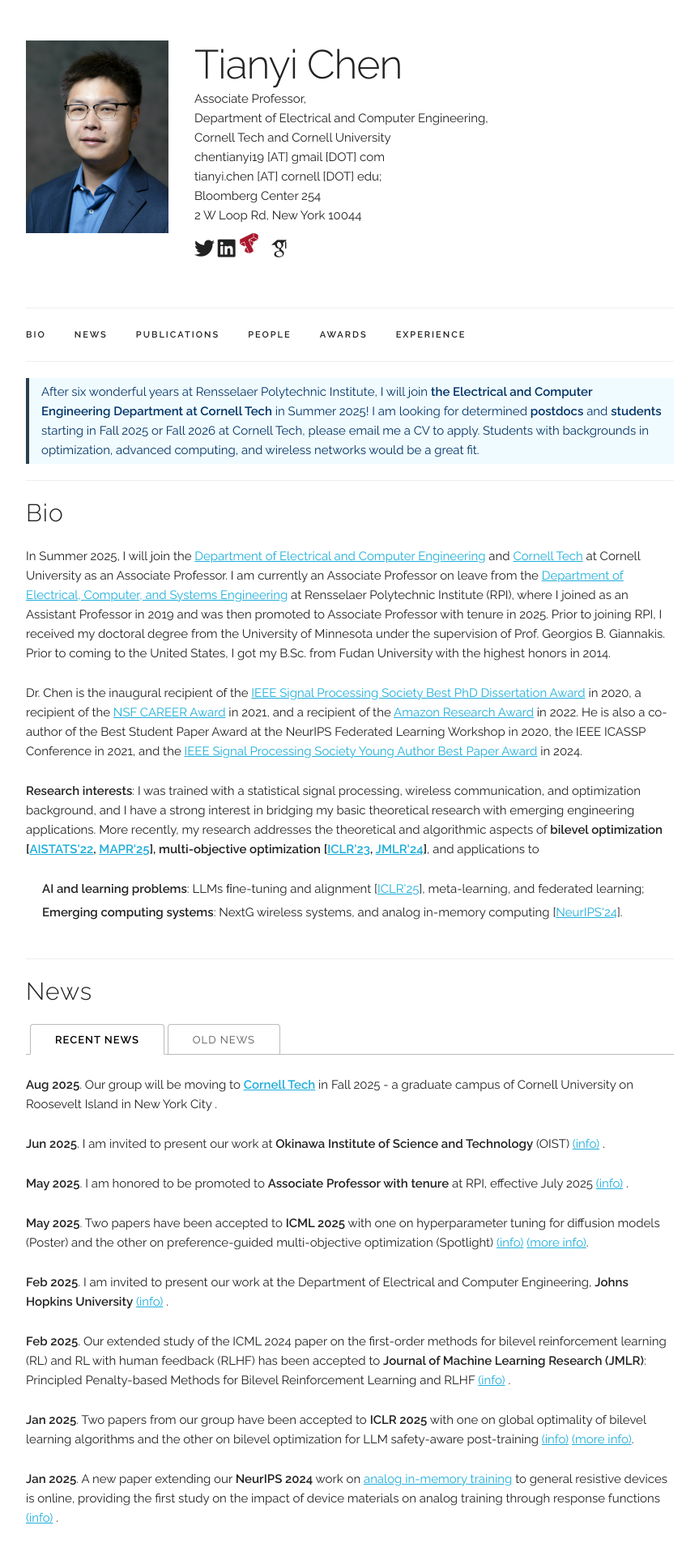
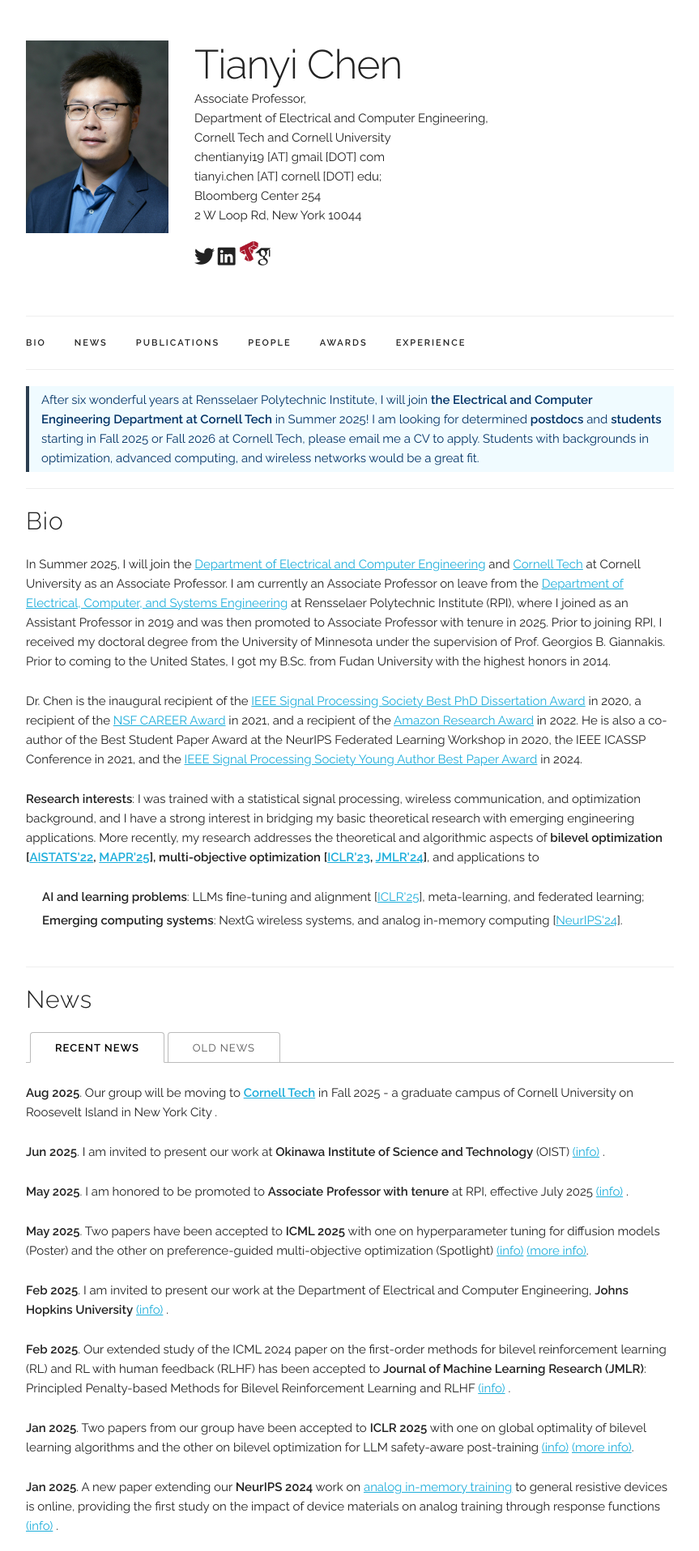
Before and after one commit to chentianyi1991/chentianyi1991.github.io, a Jekyll site: the page built from index.html, in a window 1280 px wide. Shown: the top 1916 px of the page at 81% size, without its empty margins (208-1071 px from the left). Built offline with Jekyll 4.4.1, drawn with Linux system fonts in a browser that asks for light colours; some web fonts are replaced; comment, search, counter and statistics services are not loaded.

Commit message:
Update default.html

```diff
--- a/_layouts/default.html
+++ b/_layouts/default.html
@@ -87,9 +87,10 @@
                 <i class="fa-brands fa-linkedin fa-lg" style="font-size: 25px; padding-top: 10px"></i>
               </span>
 
-              <span onclick="window.open('{{ site.data.main_info.github }}')" style="cursor: pointer; margin-right: 10px;">
-               <img src="/assets/CT_logo.jpg" alt="Cornell Tech" style="width: 25px; height: 25px; padding-top: 10px">
+              <span onclick="window.open('{{ site.data.main_info.github }}')" style="cursor: pointer; margin-right: -10px;">
+               <img src="/assets/CT_logo.jpg" alt="Cornell Tech" style="width: 25px; height: 25px; padding-top: 20px">
               </span>
+
               <span onclick="window.open('{{ site.data.main_info.google_scholar }}')" style="cursor: pointer">
                 <i class="ai ai-google-scholar ai-lg" style="font-size: 25px; padding-top: 10px" aria-hidden="true"></i>
               </span>
```
